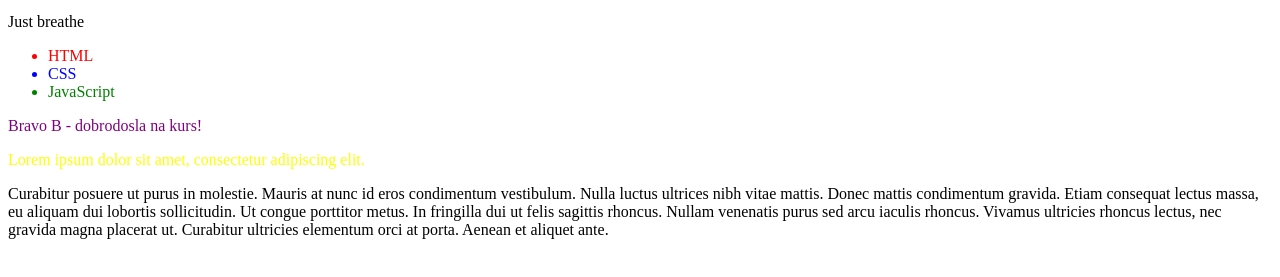
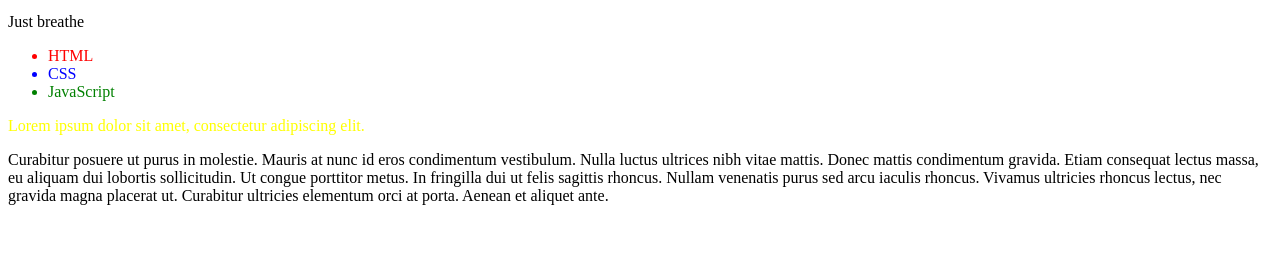
Before and after one commit to Biljus/bvezba, a plain HTML site: page index.html in a window 1280 px wide. Shown: the part 87-364 px from the top of the page. Drawn offline with Linux system fonts and the light colour scheme.

Commit message:
obrisan paragraf

```diff
--- a/index.html
+++ b/index.html
@@ -12,7 +12,7 @@
 
 </ul>
 
-<p style="color: purple;">Bravo B - dobrodosla na kurs!</p>
+
 
 <p style="color: yellow;"> Lorem ipsum dolor sit amet, consectetur adipiscing elit.</p>
 
```
